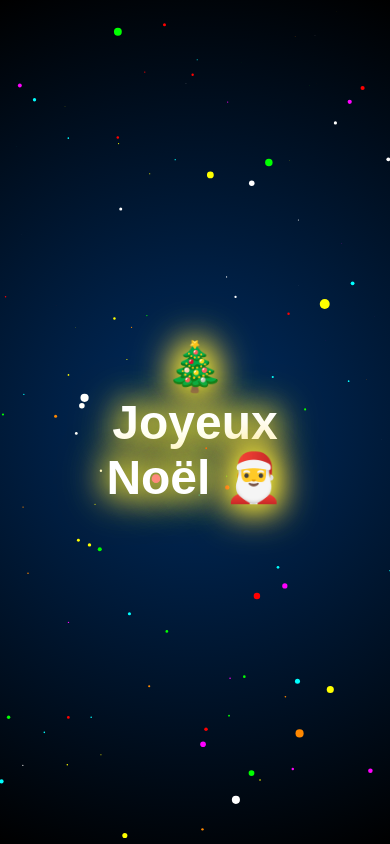
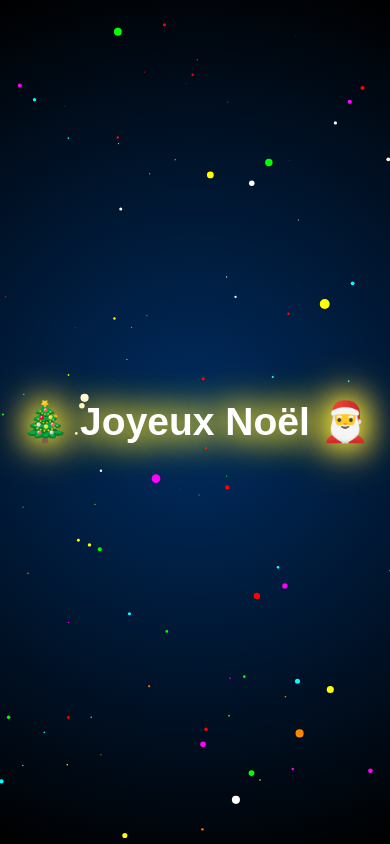
Before and after one commit to ThibMoses/joyeuxNoel, a plain HTML site: page index.html in a window 390 px wide. Drawn offline with Linux system fonts and the light colour scheme.

Commit message:
first commit

```diff
--- a/index.html
+++ b/index.html
@@ -12,32 +12,63 @@
       background: radial-gradient(circle, #002d62, #000);
       color: white;
       font-family: 'Arial', sans-serif;
-         text-align: center;
+      display: flex;
+      justify-content: center;
+      align-items: center;
+      flex-direction: column;
+      height: 100vh;
     }
 
        #message {
-         font-size: 3em;
+      font-size: 6vw; /* Ajuste automatiquement en fonction de la largeur de la fenêtre */
       font-weight: bold;
-         position: absolute;
-         top: 50%;
-         left: 50%;
-         transform: translate(-50%, -50%);
       text-shadow: 0 0 20px #fff, 0 0 30px #f0f, 0 0 40px #f0f;
       animation: glow 2s infinite alternate;
+      text-align: center;
+      margin: 0;
     }
 
     @keyframes glow {
       from {
         text-shadow: 0 0 20px #fff, 0 0 30px #f0f, 0 0 40px #f0f;
       }
-
       to {
         text-shadow: 0 0 30px #ff0, 0 0 40px #ff0, 0 0 50px #ff0;
       }
     }
 
+    #click-message {
+      font-size: 3vw; /* Plus petit que le message principal */
+      color: white;
+      margin-top: 20px;
+      text-align: center;
+    }
+
+    @media (max-width: 768px) {
+      #message {
+        font-size: 8vw; /* Plus grand sur les petits écrans */
+      }
+      #click-message {
+        font-size: 4vw; /* Ajustement pour les écrans étroits */
+      }
+    }
+
+    @media (max-width: 480px) {
+      #message {
+        font-size: 10vw; /* Encore plus grand sur les très petits écrans */
+      }
+      #click-message {
+        font-size: 5vw;
+      }
+    }
+
 canvas {
-         display: block;
+      position: absolute;
+      top: 0;
+      left: 0;
+      width: 100%;
+      height: 100%;
+      z-index: -1;
     }
    </style>
 </head>
```
Lines whose indentation alone changed are shown as unchanged.
